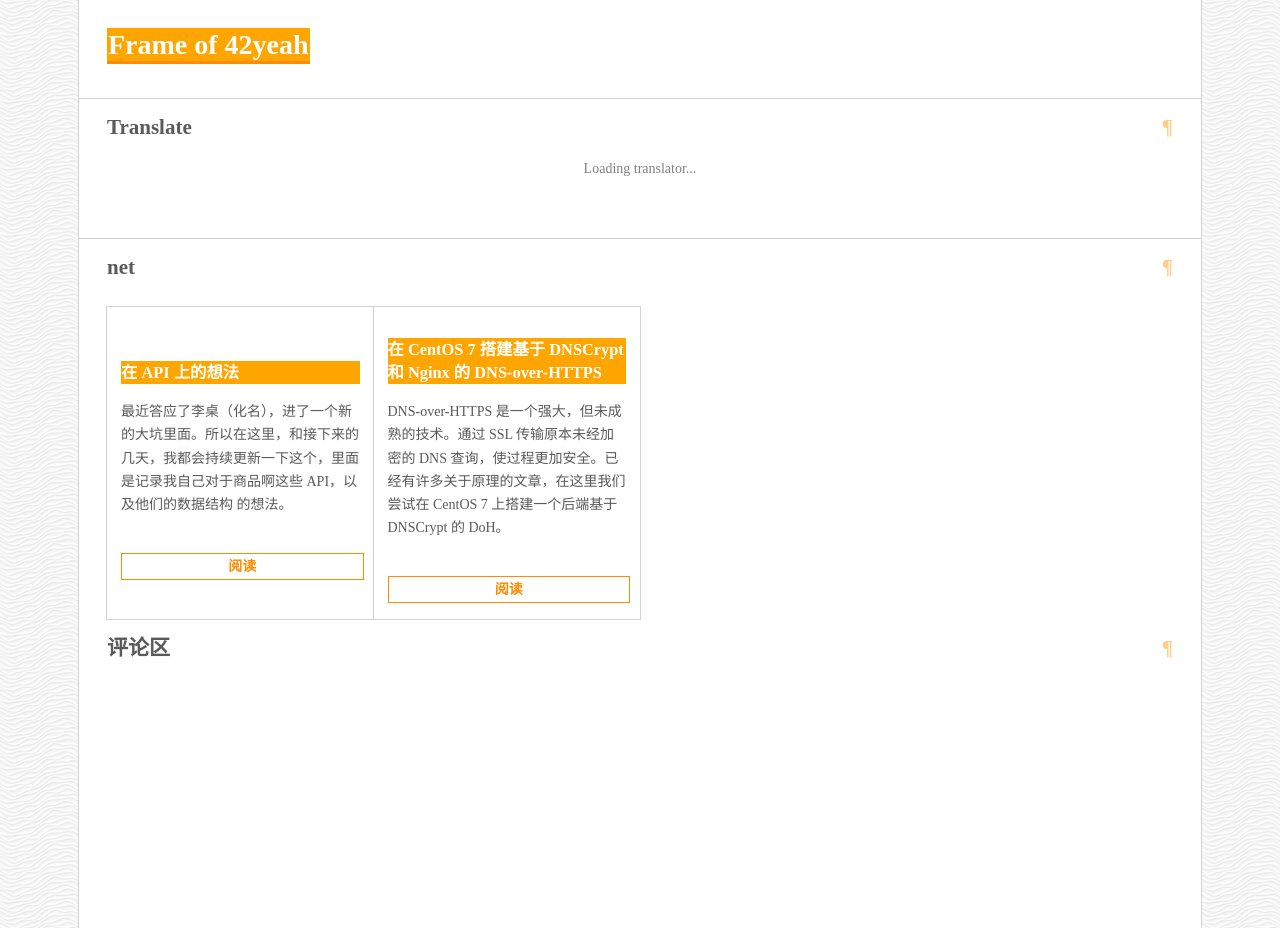
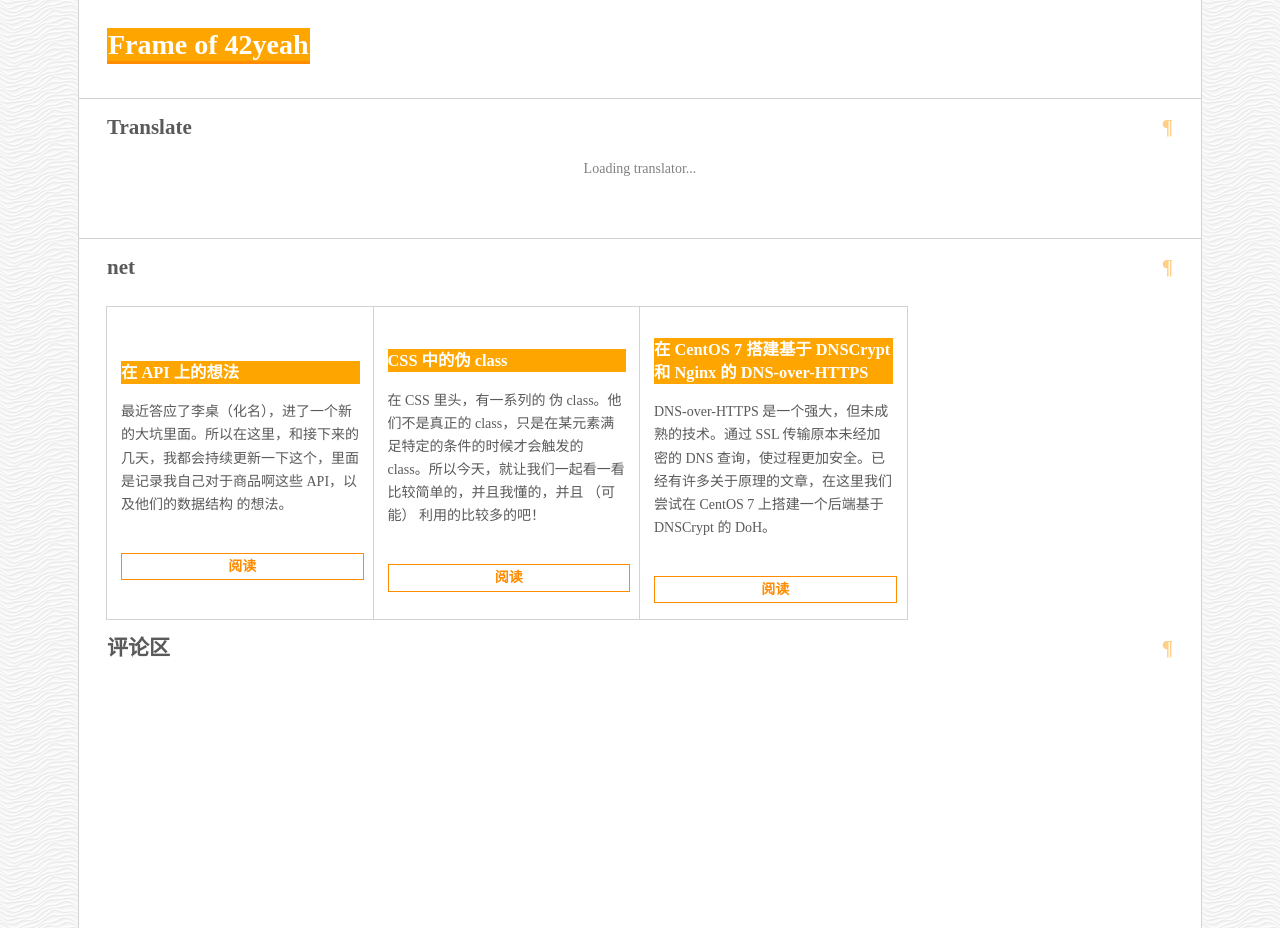
Before and after one commit to POTION4/potion4.github.io, a Jekyll site: the page built from _category/net.md, in a window 1280 px wide. Built offline with Jekyll 4.4.1, drawn with Linux system fonts in a browser that asks for light colours; some web fonts are replaced; a script that is not in the unit is left out; comment, search, counter and statistics services are not loaded.

Commit message:
So much for now. Gotta update more later?"

````diff
--- /dev/null
+++ b/_posts/2019-4-17-css-pseudo-classes.md
@@ -0,0 +1,454 @@
+---
+title: CSS 中的伪 class
+layout: post
+categories: [ net ]
+---
+
+在 CSS 里头，有一系列的 伪 class。他们不是真正的 class，只是在某元素满足特定的条件的时候才会触发的 class。所以今天，就让我们一起看一看比较简单的，并且我懂的，并且 （可能） 利用的比较多的吧！
+
+## :active
+
+`active` 会在一切被激活（点中）的 `<a>` 元素上才有效。
+
+```html
+<style>
+  .orangify-on-click {
+    color: white;
+  }
+
+  .orangify-on-click:active {
+    color: orange;
+  }
+</style>
+<a href="javascript:void(0);" class="orangify-on-click">点我就会变成橙色</a>
+```
+
+效果长这样（大概已经被本站的 CSS 污染成按钮了）：
+
+<style>
+  .orangify-on-click {
+    color: white;
+  }
+
+  .orangify-on-click:active {
+    color: orange;
+  }
+</style>
+<a href="javascript:void(0);" class="orangify-on-click">点我就会变成橙色</a>
+
+---
+
+## :only-child
+
+`only-child` 将会选择某个节点，**当且仅当** 他的父节点只有他一个儿子的时候。
+
+```html
+<style>
+  .alone:only-child {
+    color: purple;
+  }
+</style>
+<div>
+  <p class="alone">我是独生子（没第二个 p 了），所以我是紫色的</p>
+</div>
+<div>
+  <p class="alone">我不是</p>
+  <p class="alone">因为我有俩</p>
+</div>
+```
+
+效果长这样：
+
+<style>
+  .alone:only-child {
+    color: purple;
+  }
+</style>
+<div>
+  <p class="alone">我是独生子（没第二个 p 了），所以我是紫色的</p>
+</div>
+<div>
+  <p class="alone">我不是</p>
+  <p class="alone">因为我有俩</p>
+</div>
+
+---
+
+## :only-of-type
+
+`only-of-type` 将会选择某个节点，**当且仅当** 他的父节点 **只有他个唯一一个这个类型的儿子** 的时候。
+
+```html
+<style>
+  .unique:only-of-type {
+    color: purple;
+  }
+</style>
+<div>
+  <p class="unique">我是这里唯一的 p</p>
+  <div class="unique">我是这里唯一的 div</div>
+</div>
+<div>
+  <p class="unique">我不是</p>
+  <p class="unique">因为咱有俩</p>
+</div>
+```
+
+效果长这样：
+
+<style>
+  .unique:only-of-type {
+    color: purple;
+  }
+</style>
+<div>
+  <p class="unique">我是这里唯一的 p</p>
+  <div class="unique">我是这里唯一的 div</div>
+</div>
+<div>
+  <p class="unique">我不是</p>
+  <p class="unique">因为咱有俩</p>
+</div>
+
+---
+
+## :optional, :required
+
+`:optional` 会选择各种类型的没有 `required` 的 `<input>`。`:required` 就……嗯……你知道了 :
+
+```html
+<style>
+  .nope-not-really:optional {
+    background-color: blue;
+    color: white;
+  }
+</style>
+<div style="margin-bottom: 10px;">
+  <input required value="填满我吧" class="nope-not-really">
+</div>
+<div>
+  <input value="不一定要填我的" class="nope-not-really">
+</div>
+```
+
+效果：
+
+<style>
+  .nope-not-really:optional {
+    background-color: blue;
+    color: white;
+  }
+</style>
+<div style="margin-bottom: 10px;">
+  <input required value="填满我吧" class="nope-not-really">
+</div>
+<div style="margin-bottom: 10px;">
+  <input value="不一定要填我的" class="nope-not-really">
+</div>
+
+---
+
+## :checked
+
+`:checked` 只会选择被勾选的元素（也就是说他被限制在了 radio 和 checkbox）：
+
+```html
+<style>
+  .puff:checked {
+    display: none;
+  }
+</style>
+<div style="margin-bottom: 10px;">
+  <input type="checkbox" class="puff"> 你勾了我的话，我就没了 <br />
+  <input type="radio" class="puff"> 我也是
+</div>
+```
+
+<style>
+  .puff:checked {
+    display: none;
+  }
+</style>
+<div style="margin-bottom: 10px;">
+  <input type="checkbox" class="puff"> 你勾了我的话，我就没了 <br />
+  <input type="radio" class="puff"> 我也是
+</div>
+
+---
+
+## :hover
+
+真的，这个你应该知道吧……
+
+`:hover` 会选择任何鼠标悬浮在上边的元素：
+
+```html
+<style>
+  .rect:hover {
+    border: 1px orange solid;
+  }
+</style>
+<p class="rect">把鼠标放这看看？</p>
+```
+
+效果：
+
+<style>
+  .rect:hover {
+    border: 1px orange solid;
+  }
+</style>
+<p class="rect">把鼠标放这看看？</p>
+
+---
+
+## :out-of-range，:in-range
+
+`:out-of-range` 会选择一切里头的值超出了最大允许值/低于最小允许值的 `<input>` 。
+
+`:in-range` 呢，就是 `:out-of-range` 的相反……
+
+```html
+<style>
+  .not-too-young:out-of-range {
+    color: red;
+  }
+</style>
+
+<input type="number" min="1" max="150" value="-1" class="not-too-young">
+```
+
+长这样：
+
+<style>
+  .not-too-young:out-of-range {
+    color: red;
+  }
+</style>
+
+你几岁？
+<input type="number" min="1" max="150" value="-1" class="not-too-young">
+
+---
+
+## :default
+
+`:default` 会选中默认的勾选框/按钮/选项，诸如此类。
+
+```html
+<style>
+  .coolzies:default + label {
+    color: red;
+    font-size: 40px;
+  }
+</style>
+
+谁最帅？
+<div>
+  <input type="radio" id="car" value="车" name="handsome" class="coolzies">
+  <label for="car">车</label>
+  <input type="radio" id="me" value="42yeah" checked name="handsome" class="coolzies">
+  <label for="me">42yeah</label>
+  <input type="radio" id="gf" value="01page" name="handsome" class="coolzies">
+  <label for="gf">01page</label>
+</div>
+```
+
+效果：
+
+<style>
+  .coolzies:default + label {
+    color: red;
+    font-size: 40px;
+  }
+</style>
+
+谁最帅？
+<div>
+  <input type="radio" id="car" value="车" name="handsome" class="coolzies">
+  <label for="car">车</label>
+  <input type="radio" id="me" value="42yeah" checked name="handsome" class="coolzies">
+  <label for="me">42yeah</label>
+  <input type="radio" id="gf" value="01page" name="handsome" class="coolzies">
+  <label for="gf">01page</label>
+</div>
+
+---
+
+## :invalid, :valid
+
+`:invalid` 会选择一切输入了错误信息的 `<input>` 。`:valid` 则相反。
+
+```html
+<style>
+  .nope-thats-not-right:invalid {
+    color: orangered;
+  }
+
+  .yep-thats-right:valid {
+    color: green;
+  }
+</style>
+
+邮箱:
+<input type="email" value="dev@null." class="nope-thats-not-right yep-thats-right spam-the-line">
+```
+
+<style>
+  .nope-thats-not-right:invalid {
+    color: orangered;
+  }
+
+  .yep-thats-right:valid {
+    color: green;
+  }
+</style>
+
+邮箱:
+<input type="email" value="dev@null." class="nope-thats-not-right yep-thats-right spam-the-line">
+
+---
+
+行吧，写到这里我开始懒起来了，以后一些一样的我直接归类，好吧？不好？反正我都会帮你归类的！
+
+## :read-only, :read-write
+
+`:read-only` 只选择一切 **只读** 的 **`<input>`** 。`:read-write` 则反过来（也不算吧），自个儿看英文顺推。
+
+```html
+<style>
+  .just-read-me:read-only {
+    color: green;
+  }
+</style>
+
+写我:
+<input value="写我" class="just-read-me">
+
+你不能写我:
+<input value="the quick brown fox jumps over the lazy do" readonly class="just-read-me">
+```
+
+
+<style>
+  .just-read-me:read-only {
+    color: green;
+  }
+</style>
+
+写我:
+<input value="写我" class="just-read-me spam-the-line">
+
+你不能写我:
+<input value="the quick brown fox jumps over the lazy do" readonly class="just-read-me spam-the-line">
+
+---
+
+## :enabled, :disabled
+
+分别选择 **启用** 和 **不启用** 的元素。
+
+```html
+<style>
+  .traffic-light:enabled {
+    color: green;
+  }
+
+  .traffic-light:disabled {
+      color: red;
+  }
+</style>
+
+<input class="traffic-light" value="能写">
+<input class="traffic-light" value="不能写" disabled>
+```
+
+示例：
+
+<style>
+  .traffic-light:enabled {
+    color: green;
+  }
+
+  .traffic-light:disabled {
+      color: red;
+  }
+</style>
+
+<input class="traffic-light" value="能写">
+<input class="traffic-light" value="不能写" disabled>
+
+---
+
+## :before, :after
+
+分别选择这个元素 **之前** 的伪元素，和 **之后** 的伪元素。**注意！伪元素并不真正存在！**
+
+```html
+<style>
+  .on-fire:before {
+    content: "!";
+    color: red;
+  }
+
+  .on-fire:after {
+    content: "!";
+    color: red;
+  }
+</style>
+<p class="on-fire">Cacame Awemedinade</p>
+```
+
+<style>
+  .on-fire:before {
+    content: "!!";
+    color: red;
+  }
+
+  .on-fire:after {
+    content: "!!";
+    color: red;
+  }
+</style>
+
+例子：
+
+<p class="on-fire">Cacame Awemedinade</p>
+
+---
+
+## :link, :visited
+
+`:link` 和 `:visited` 分别选择链接，和进入过的链接。
+
+示例：
+
+```html
+<style>
+  .have-you-been-to-bing:link {
+    font-weight: 900;
+  }
+
+  .have-you-been-to-bing:visited {
+    background-color: green;
+    border-bottom: 3px darkgreen solid;
+    color: white;
+  }
+</style>
+<a href="https://bing.com" class="have-you-been-to-bing">如果你没去过必应的话，这字应该不是绿色的。</a>
+```
+<style>
+  .have-you-been-to-bing:link {
+    font-weight: 900;
+  }
+
+  .have-you-been-to-bing:visited {
+    background-color: green;
+    border-bottom: 3px darkgreen solid;
+    color: white;
+  }
+</style>
+<a href="https://bing.com" class="have-you-been-to-bing">如果你没去过必应的话，这字应该不是绿色的。</a><br />
+<a href="#strange-tag" class="have-you-been-to-bing">为了显示出区别，这是一条你肯定没去过的链接。</a>
+
+---
--- a/css/style.css
+++ b/css/style.css
@@ -53,6 +53,25 @@ th, td {
 td {
   border-bottom: lightgray 1px solid;
   border-left: lightgray 1px solid;
+}
+
+hr {
+  border: 0;
+  border-bottom: 1px lightgray solid;
+  margin: 0 -2rem;
+}
+
+strong, b {
+  border-bottom: orange 3px dashed;
+}
+
+input {
+  border: 0;
+  padding: 0.3rem;
+  border-bottom: 1px orange dotted;
+  color: rgb(90, 90, 90);
+  font-family: "notoserif", serif;
+  font-size: 13px;
 }
 
 @media only screen and (max-width: 839px) {
@@ -115,10 +134,6 @@ td {
 
   .main-block-mum {
     width: 100%;
-  }
-
-  hr {
-    display: none;
   }
 }
 
@@ -211,10 +226,6 @@ td {
   ul {
     font-size: 12px;
     padding-inline-start: 10px;
-  }
-
-  hr {
-    border-color: lightgray;
   }
 
   h1:after, h2:after, h3:after, h4:after, h5:after {
@@ -397,6 +408,10 @@ a:active {
   margin-top: 3rem;
 }
 
+.spam-the-line {
+  width: 100%;
+}
+
 /* Those are highlight colors */
 .highlight .c { color: #008800; font-style: italic } /* Comment */
 .highlight .err { border: 1px solid #FF0000 } /* Error */
````
